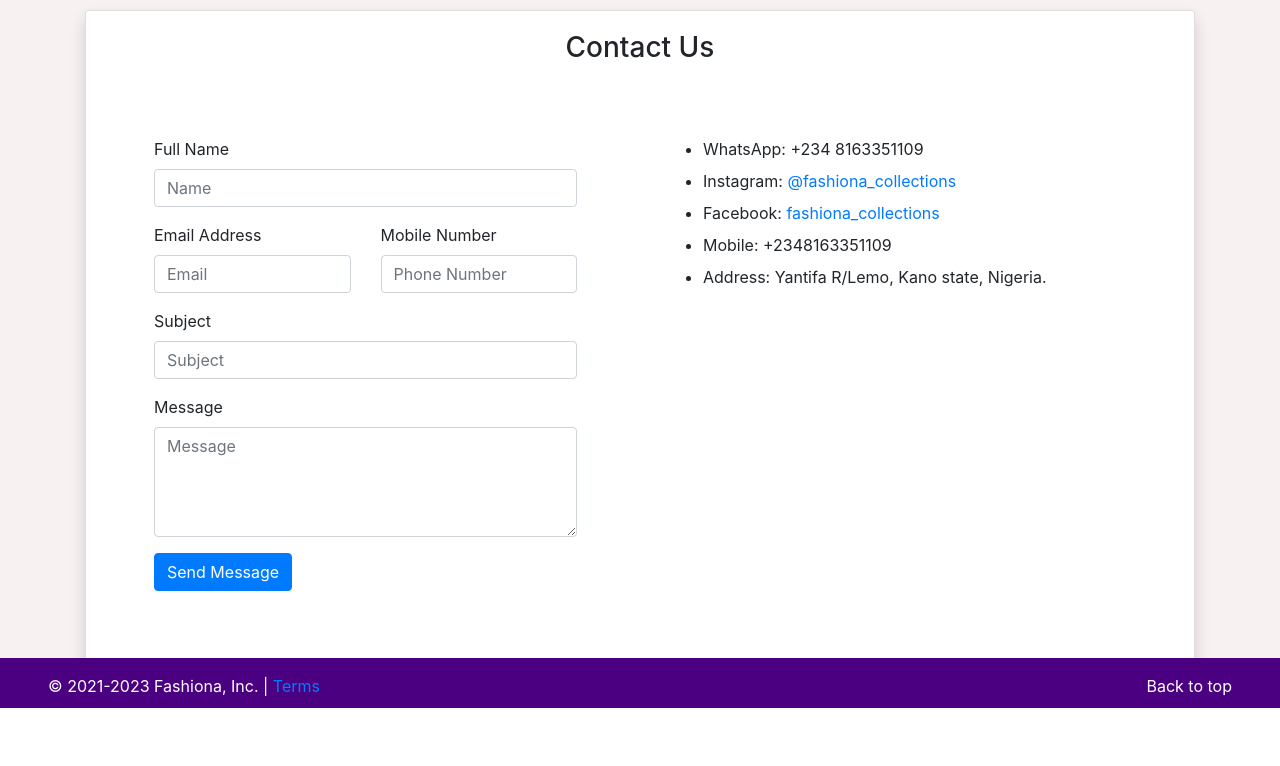
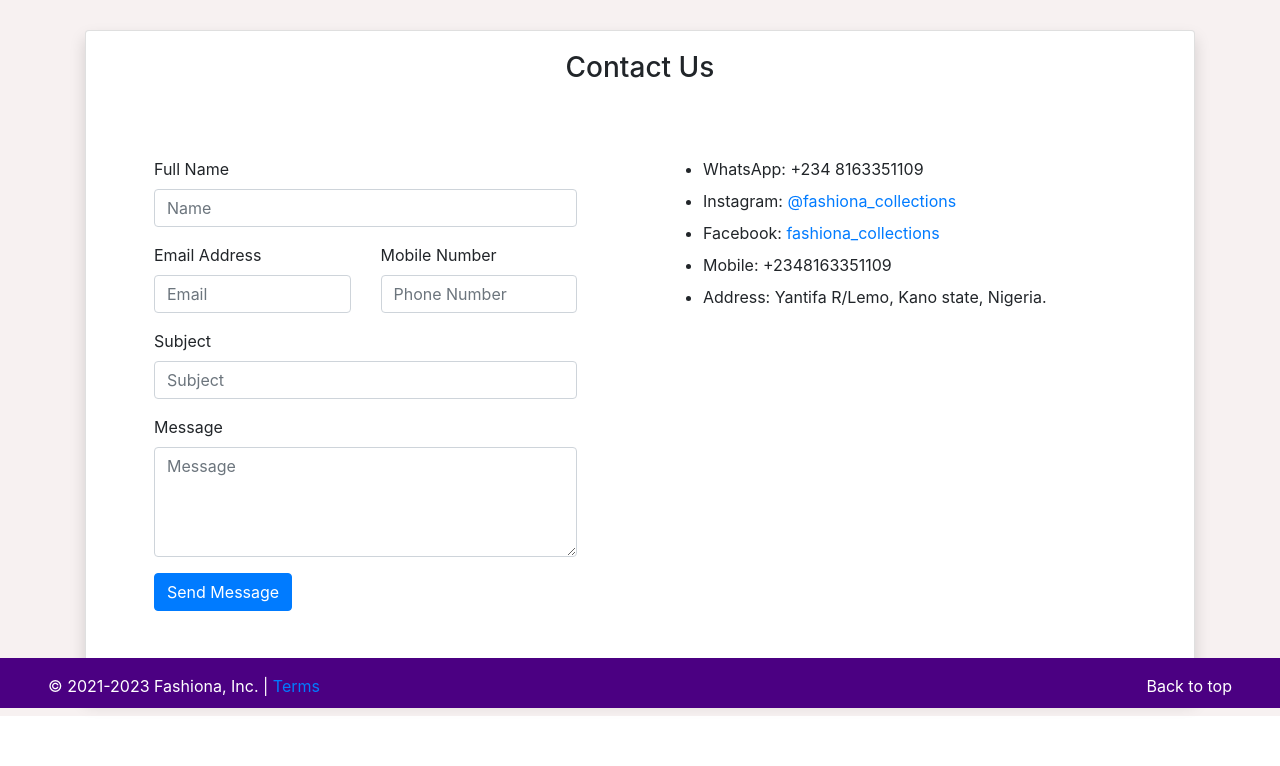
Before and after one commit to Ismail-muhammad123/iman-collections, a Django app: page /contact/ in a window 1280 px wide. Shown: the part 92-858 px from the top of the page. Before the commit the page ends 800 px from the top, so only its background shows below. Run offline with Django 3.2, Linux system fonts and the light colour scheme; data that the repository does not hold is empty; some libraries are stand-ins or nearby versions.

Commit message:
contact form and medel added

```diff
--- a/products/templates/home/contact.html
+++ b/products/templates/home/contact.html
@@ -2,7 +2,7 @@
 {% load static %}
 
 {% block content %}
-<section style="background-color: rgb(247, 241, 241); padding-top: 10px; padding-bottom: 20px;">
+<section style="background-color: rgb(247, 241, 241); padding-top: 30px; padding-bottom: 20px;">
     <div class="container w-100 h-100">
         <div class="card shadow" style="margin: auth; ">
             <div class="card-body">
```
